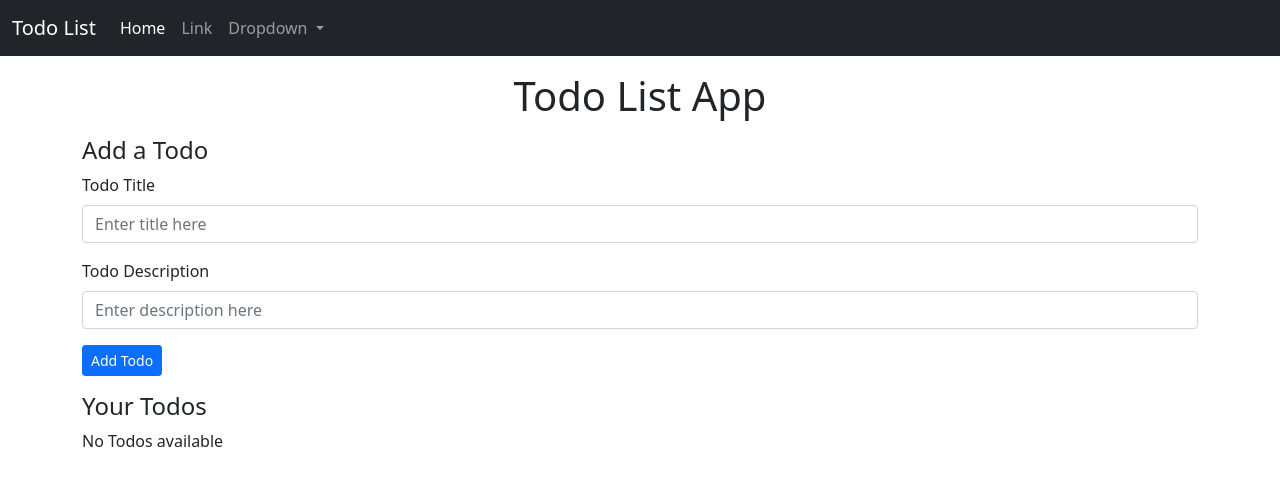
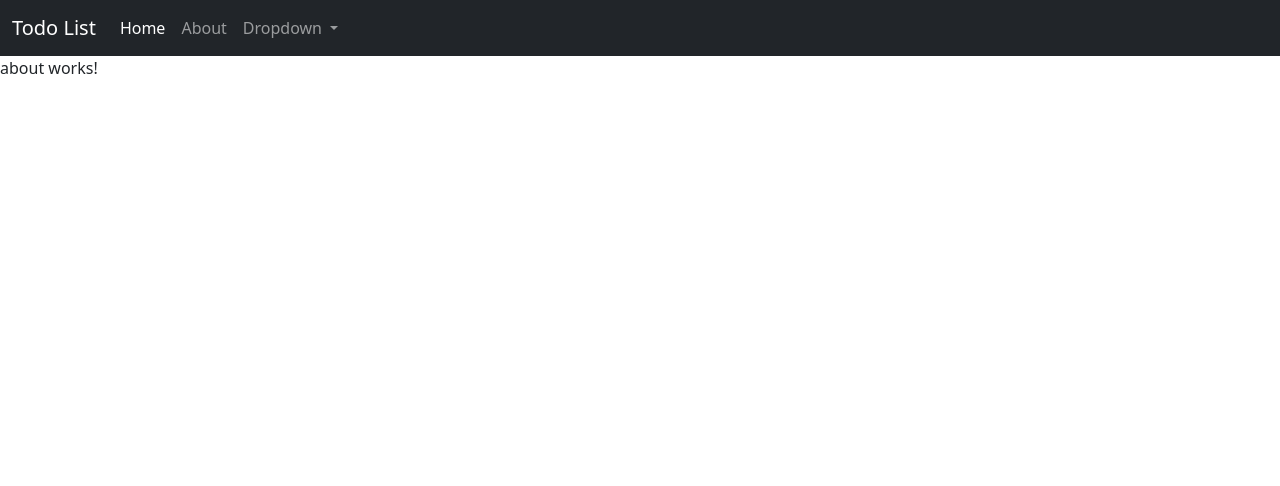
Before and after one commit to kuldeepsinghrai/todolist-angular, an Angular app: page /about in a window 1280 px wide. Before the commit this address led to /. Shown: the top 486 px of the page. Built offline with nearby package versions, Linux system fonts and the light colour scheme.

Commit message:
routing added

```diff
--- /dev/null
+++ b/src/app/MyComponents/about/about.component.html
@@ -0,0 +1 @@
+<p>about works!</p>
--- /dev/null
+++ b/src/app/MyComponents/about/about.component.ts
@@ -0,0 +1,15 @@
+import { Component, OnInit } from '@angular/core';
+
+@Component({
+  selector: 'app-about',
+  templateUrl: './about.component.html',
+  styleUrls: ['./about.component.css']
+})
+export class AboutComponent implements OnInit {
+
+  constructor() { }
+
+  ngOnInit(): void {
+  }
+
+}
--- a/src/app/MyComponents/todos/todos.component.html
+++ b/src/app/MyComponents/todos/todos.component.html
@@ -1,3 +1,6 @@
+<div class="my-3">
+    <div class="container">
+        <h1 class="text-center m-2 ">Todo List App</h1>
         <app-add-todo (todoAdd)="addTodo($event)"></app-add-todo>
         <h4>Your Todos</h4>
 
@@ -5,6 +8,9 @@
         <ng-template #elseBlock>
 
             <div *ngFor="let todo of todos; index as i">
-        <app-todo-item [todo]="todo" [i]="i" (todoDelete)="deleteTodo($event)" (todoCheckbox)="toggleTodo($event)"></app-todo-item>
+                <app-todo-item [todo]="todo" [i]="i" (todoDelete)="deleteTodo($event)"
+                    (todoCheckbox)="toggleTodo($event)"></app-todo-item>
             </div>
         </ng-template>
+    </div>
+</div>
--- a/src/app/app-routing.module.ts
+++ b/src/app/app-routing.module.ts
@@ -1,7 +1,12 @@
 import { NgModule } from '@angular/core';
 import { RouterModule, Routes } from '@angular/router';
+import { AboutComponent } from './MyComponents/about/about.component';
+import { TodosComponent } from './MyComponents/todos/todos.component';
 
-const routes: Routes = [];
+const routes: Routes = [
+  {path:"", component: TodosComponent},
+  {path:"about", component: AboutComponent},
+];
 
 @NgModule({
   imports: [RouterModule.forRoot(routes)],
--- a/src/app/app.component.html
+++ b/src/app/app.component.html
@@ -1,7 +1,6 @@
-<div>
 <nav class="navbar navbar-expand-lg navbar-dark bg-dark">
   <div class="container-fluid">
-      <a class="navbar-brand" href="#">Todo List</a>
+    <a class="navbar-brand" routerLink="/">Todo List</a>
     <button class="navbar-toggler" type="button" data-bs-toggle="collapse" data-bs-target="#navbarSupportedContent"
       aria-controls="navbarSupportedContent" aria-expanded="false" aria-label="Toggle navigation">
       <span class="navbar-toggler-icon"></span>
@@ -9,10 +8,10 @@
     <div class="collapse navbar-collapse" id="navbarSupportedContent">
       <ul class="navbar-nav me-auto mb-2 mb-lg-0">
         <li class="nav-item">
-            <a class="nav-link active" aria-current="page" href="#">Home</a>
+          <a class="nav-link active" aria-current="page" routerLink="/">Home</a>
         </li>
         <li class="nav-item">
-            <a class="nav-link" href="#">Link</a>
+          <a class="nav-link" routerLink="/about">About</a>
         </li>
         <li class="nav-item dropdown">
           <a class="nav-link dropdown-toggle" href="#" id="navbarDropdown" role="button" data-bs-toggle="dropdown"
@@ -34,11 +33,6 @@
   </div>
 </nav>
 
-  <div class="my-3">
-    <div class="container">
-      <h1 class="text-center m-2 ">Todo List App</h1>
-      <app-todos></app-todos>
-    </div>
+<router-outlet>
 
-  </div>
-</div>
+</router-outlet>
--- a/src/app/app.module.ts
+++ b/src/app/app.module.ts
@@ -7,13 +7,15 @@
 import { TodoItemComponent } from './MyComponents/todo-item/todo-item.component';
 import { AddTodoComponent } from './MyComponents/add-todo/add-todo.component';
 import { FormsModule } from '@angular/forms';
+import { AboutComponent } from './MyComponents/about/about.component';
 
 @NgModule({
   declarations: [
     AppComponent,
     TodosComponent,
     TodoItemComponent,
-    AddTodoComponent
+    AddTodoComponent,
+    AboutComponent
   ],
   imports: [
     BrowserModule,
```
Also changed, not shown: src/app/MyComponents/about/about.component.css (added), 1 other file (tests, documents, lock files or other folders). Lines whose indentation alone changed are shown as unchanged.
